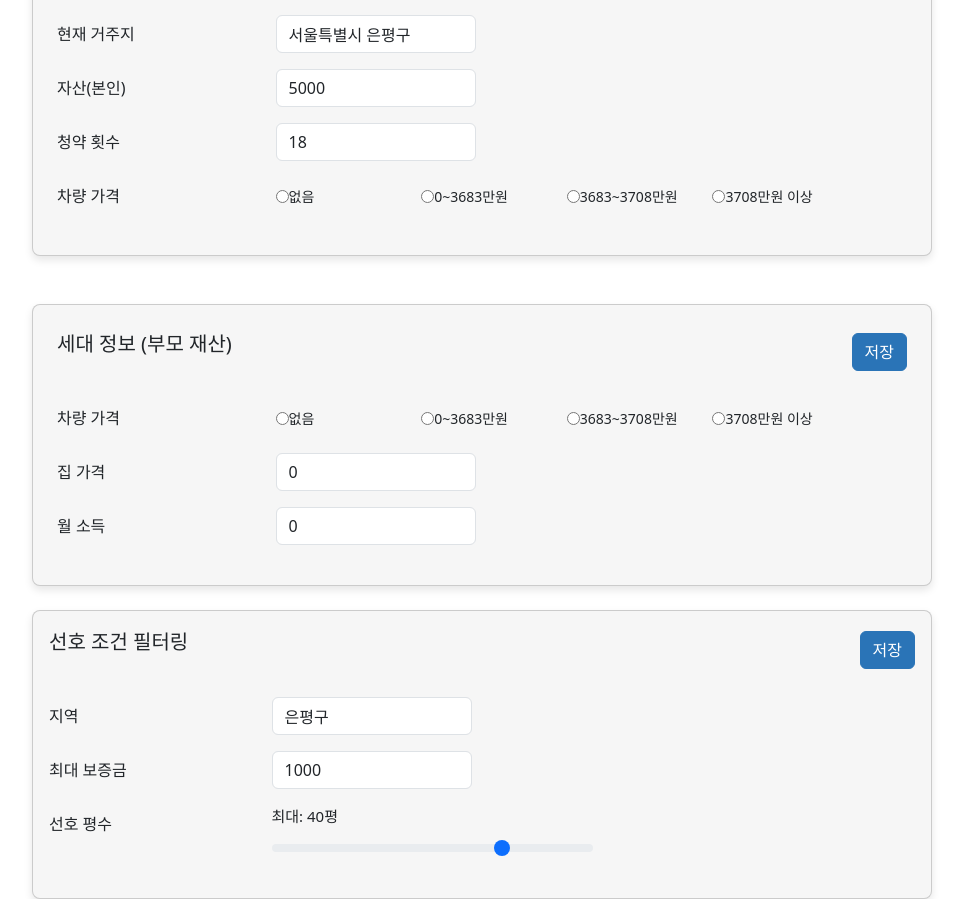
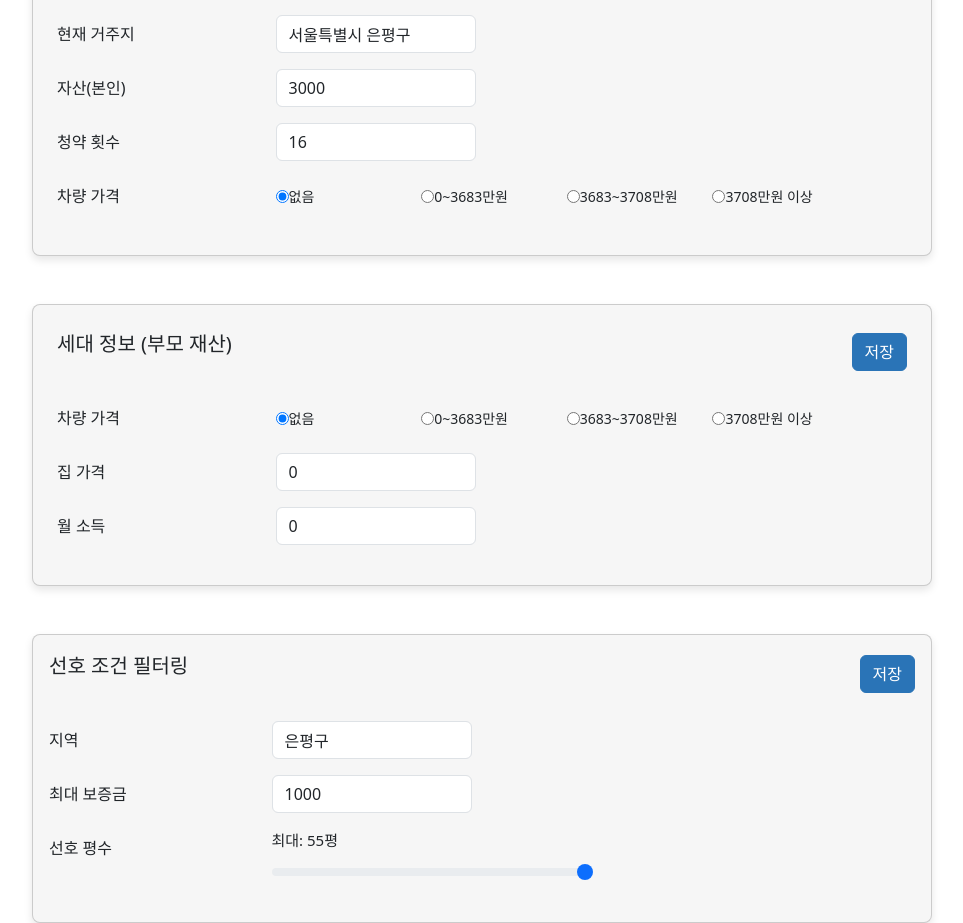
Before and after one commit to chaerinotcherry/unidthon-project, a React (Create React App) app in the folder frontend/: page /mypage in a window 1280 px wide. Shown: the part 580-1503 px from the top of the page, without its empty margins (158-1121 px from the left). Before the commit the page ends 1479 px from the top, so only its background shows below. Built offline with nearby package versions, Linux system fonts and the light colour scheme; no server answers.

Commit message:
마이페이지 api 연결

```diff
--- a/frontend/src/mypage/FamilyInfo.js
+++ b/frontend/src/mypage/FamilyInfo.js
@@ -3,27 +3,37 @@ import axios from 'axios';
 
 function FamilyInfo() {
     const [familyInfo, setFamilyInfo] = useState({
-        carValue: '0',
-        houseValue: '0',
-        monthlyIncome: '0',
+        parentCarPrice: '없음', // ENUM 값
+        parentHousePrice: 0, // INTEGER로 변경
+        parentMonthlyIncome: 0, // INTEGER로 변경
     });
 
-    // useEffect(() => {
-    //     const fetchData = async () => {
-    //         const response = await axios.get('/api/family-info');
-    //         setFamilyInfo(response.data);
-    //     };
-    //     fetchData();
-    // }, []);
+    // 데이터 가져오기
+    useEffect(() => {
+        const fetchData = async () => {
+            try {
+                const response = await axios.get('http://13.125.39.194/users/filter'); // 실제 API 엔드포인트로 수정
+                setFamilyInfo(response.data);
+            } catch (error) {
+                console.error("Error fetching family data:", error);
+            }
+        };
+        fetchData();
+    }, []);
 
     const handleChange = (e) => {
         const { name, value } = e.target;
-        setFamilyInfo({ ...familyInfo, [name]: value });
+        const newValue = name === 'parentHousePrice' || name === 'parentMonthlyIncome' ? Number(value) : value;
+        setFamilyInfo({ ...familyInfo, [name]: newValue });
     };
 
     const handleSave = async () => {
-        // await axios.put('/api/family-info', familyInfo);
-        alert("세대 정보가 저장되었습니다.");
+        try {
+            await axios.put('http://13.125.39.194/users/filter', familyInfo); // 실제 API 엔드포인트로 수정
+            alert("세대 정보가 저장되었습니다.");
+        } catch (error) {
+            console.error("Error saving family data:", error);
+        }
     };
 
     return (
@@ -34,60 +44,63 @@ function FamilyInfo() {
             </div>
 
             <form>
+                {/* 차량 가격 ENUM 값 */}
                 <div className="row mb-3">
                     <label className="col-3 col-form-label">차량 가격</label>
                     <div className="col-2 d-flex align-items-center" style={{ fontSize: '14px' }}>
                         <input
                             type="radio"
-                            name="carValue"
+                            name="parentCarPrice"
                             value="없음"
                             onChange={handleChange}
-                            checked={familyInfo.carValue === '없음'}
+                            checked={familyInfo.parentCarPrice === '없음'}
                         /> 없음
                     </div>
 
                     <div className="col-2 d-flex align-items-center" style={{ fontSize: '14px' }}>
                         <input
                             type="radio"
-                            name="carValue"
-                            value="0~3683만원"
+                            name="parentCarPrice"
+                            value="0~ 3683만원"
                             onChange={handleChange}
-                            checked={familyInfo.carValue === '0~3683만원'}
+                            checked={familyInfo.parentCarPrice === '0~ 3683만원'}
                         /> 0~3683만원
                     </div>
 
                     <div className="col-2 d-flex align-items-center" style={{ fontSize: '14px' }}>
                         <input
                             type="radio"
-                            name="carValue"
-                            value="3683~3708만원"
+                            name="parentCarPrice"
+                            value="3683 ~ 3708만원"
                             onChange={handleChange}
-                            checked={familyInfo.carValue === '3683~3708만원'}
+                            checked={familyInfo.parentCarPrice === '3683 ~ 3708만원'}
                         /> 3683~3708만원
                     </div>
 
                     <div className="col-2 d-flex align-items-center" style={{ fontSize: '14px' }}>
                         <input
                             type="radio"
-                            name="carValue"
+                            name="parentCarPrice"
                             value="3708만원 이상"
                             onChange={handleChange}
-                            checked={familyInfo.carValue === '3708만원 이상'}
+                            checked={familyInfo.parentCarPrice === '3708만원 이상'}
                         /> 3708만원 이상
                     </div>
                 </div>
 
+                {/* 집 가격 */}
                 <div className="row mb-3">
                     <label className="col-3 col-form-label">집 가격</label>
                     <div className="col-9">
-                        <input type="text" className="form-control" name="houseValue" value={familyInfo.houseValue} onChange={handleChange} />
+                        <input type="number" className="form-control" name="parentHousePrice" value={familyInfo.parentHousePrice} onChange={handleChange} />
                     </div>
                 </div>
 
+                {/* 월 소득 */}
                 <div className="row mb-3">
                     <label className="col-3 col-form-label">월 소득</label>
                     <div className="col-9">
-                        <input type="text" className="form-control" name="monthlyIncome" value={familyInfo.monthlyIncome} onChange={handleChange} />
+                        <input type="number" className="form-control" name="parentMonthlyIncome" value={familyInfo.parentMonthlyIncome} onChange={handleChange} />
                     </div>
                 </div>
             </form>
--- a/frontend/src/mypage/Mypage.js
+++ b/frontend/src/mypage/Mypage.js
@@ -8,14 +8,14 @@ function Mypage() {
     const [userData, setUserData] = useState({
         nickname: '유니드',
         username: 'unid_24',
-        phonenumber: '010-1234-5678',
+        phonenumber: '010-0000-0000',
     });
 
     useEffect(() => {
         // API 호출 함수
         const fetchUserData = async () => {
             try {
-                const response = await axios.get('/users/profile'); // 실제 API 엔드포인트로 변경
+                const response = await axios.get('http://13.125.39.194/users/profile'); // 실제 API 엔드포인트로 변경
                 const { nickname, username, phonenumber } = response.data;
                 setUserData({ nickname, username, phonenumber });
             } catch (error) {
--- a/frontend/src/mypage/PreferenceFilter.js
+++ b/frontend/src/mypage/PreferenceFilter.js
@@ -1,26 +1,44 @@
-import React, { useState } from 'react';
+import React, { useState, useEffect } from 'react';
 import axios from 'axios';
 
 function PreferenceFilter() {
     const [preferences, setPreferences] = useState({
-        region: '은평구',
-        subsidy: '1000',
-        maxArea: 40,
+        favoriteLoc: '은평구', // 지역 이름
+        favMaxDeposit: 1000, // 최대 보증금
+        favMaxArea: 55, // 최대 평수
     });
 
+    // 데이터 가져오기
+    useEffect(() => {
+        const fetchPreferences = async () => {
+            try {
+                const response = await axios.get('http://13.125.39.194/users/preference-filter');
+                setPreferences(response.data);
+                console.log("got response: ", response.data);
+            } catch (error) {
+                console.error("Error fetching preferences:", error);
+            }
+        };
+        fetchPreferences();
+    }, []);
 
     const handleChange = (e) => {
         const { name, value } = e.target;
-        setPreferences({ ...preferences, [name]: Number(value) });
+        const newValue = name === 'favMaxDeposit' || name === 'favMaxArea' ? Number(value) : value;
+        setPreferences({ ...preferences, [name]: newValue });
     };
 
     const handleSave = async () => {
-        // await axios.put('/api/preferences', preferences);
-        alert("선호 조건이 저장되었습니다.");
+        try {
+            await axios.put('http://13.125.39.194/users/preference-filter', preferences);
+            alert("선호 조건이 저장되었습니다.");
+        } catch (error) {
+            console.error("Error saving preferences:", error);
+        }
     };
 
     return (
-        <section className="info-section card p-3 mt-4" style={{ backgroundColor: '#F6F6F6', width: '900px' }}>
+        <section className="info-section card p-3 mt-5" style={{ backgroundColor: '#F6F6F6', width: '900px' }}>
             <div className="d-flex justify-content-between align-items-center mb-4">
                 <p style={{ fontSize: '20px' }}>선호 조건 필터링</p>
                 <button type="button" className="btn btn-primary" onClick={handleSave}>저장</button>
@@ -30,14 +48,14 @@ function PreferenceFilter() {
                 <div className="row mb-3">
                     <label className="col-3 col-form-label">지역</label>
                     <div className="col-9">
-                        <input type="text" className="form-control" name="region" value={preferences.region} onChange={handleChange} />
+                        <input type="text" className="form-control" name="favoriteLoc" value={preferences.favoriteLoc} onChange={handleChange} />
                     </div>
                 </div>
 
                 <div className="row mb-3">
                     <label className="col-3 col-form-label">최대 보증금</label>
                     <div className="col-9">
-                        <input type="text" className="form-control" name="subsidy" value={preferences.subsidy} onChange={handleChange} />
+                        <input type="number" className="form-control" name="favMaxDeposit" value={preferences.favMaxDeposit} onChange={handleChange} />
                     </div>
                 </div>
 
@@ -45,16 +63,16 @@ function PreferenceFilter() {
                     <label className="col-3 col-form-label">선호 평수</label>
                     <div className="col-9">
                         <div className="d-flex justify-content-between mb-2">
-                            <span style={{ fontSize: '15px' }}>최대: {preferences.maxArea}평</span>
+                            <span style={{ fontSize: '15px' }}>최대: {preferences.favMaxArea}평</span>
                         </div>
                         <input
                             type="range"
                             className="form-range"
-                            name="maxArea"
+                            name="favMaxArea"
                             min="0"
                             max="55"
                             step="1"
-                            value={preferences.maxArea}
+                            value={preferences.favMaxArea}
                             onChange={handleChange}
                             style={{ width: '50%' }} // 슬라이더 길이를 100%로 설정
                         />
--- a/frontend/src/mypage/UserInfo.js
+++ b/frontend/src/mypage/UserInfo.js
@@ -1,26 +1,44 @@
-import React, { useState } from 'react';
+import React, { useState, useEffect } from 'react';
 import './UserInfo.css';
+import axios from 'axios';
 
 function UserInfo() {
     const [formData, setFormData] = useState({
-        isOwner: '예',
-        birthYear: '1997',
-        job: '대학생',
-        salary: '0',
-        workExperience: '아니오',
-        residence: '서울특별시 은평구',
-        assets: '5000',
-        numberOfApplications: '18',
-        carValue: '0',
+        haveHouse: false,
+        birthYear: 2000, // integer로 수정
+        currentJob: '대학생',
+        monthlyIncome: 0, // integer로 수정
+        haveWorked: false, // boolean으로 수정
+        currentLoc: '서울특별시 은평구',
+        asset: 3000, // integer로 수정
+        subscriptionNo: 16, // integer로 수정
+        carPrice: '없음', // ENUM 타입에 맞춰 수정
     });
 
+    useEffect(() => {
+        const fetchData = async () => {
+            try {
+                const response = await axios.get('http://13.125.39.194/users/myinfo');
+                setFormData(response.data);
+            } catch (error) {
+                console.error("Error fetching user data:", error);
+            }
+        };
+
+        fetchData();
+    }, []);
+
     const handleChange = (e) => {
-        const { name, value } = e.target;
-        setFormData({ ...formData, [name]: value });
+        const { name, value, type } = e.target;
+        const newValue = type === 'radio' ? (value === 'true' ? true : value === 'false' ? false : value)
+                        : type === 'number' ? Number(value)
+                        : value;
+
+        setFormData({ ...formData, [name]: newValue });
     };
 
     const handleSave = async () => {
-        // await axios.put('/api/userinfo', formData);
+        await axios.put('http://13.125.39.194/users/myinfo', formData);
         alert("내 정보가 저장되었습니다.");
     };
 
@@ -34,24 +52,24 @@ function UserInfo() {
                 <div className="row mb-3">
                     <label className="col-3 col-form-label">무주택자 여부</label>
                     <div className="col-3 d-flex align-items-center">
-                        <input type="radio" name="isOwner" value="예" onChange={handleChange} checked={formData.isOwner === '예'} /> 예
+                        <input type="radio" name="haveHouse" value={true} onChange={handleChange} checked={formData.haveHouse === true} /> 예
                     </div>
                     <div className="col-3 d-flex align-items-center">
-                        <input type="radio" name="isOwner" value="아니오" onChange={handleChange} className="ms-3" checked={formData.isOwner === '아니오'} /> 아니오
+                        <input type="radio" name="haveHouse" value={false} onChange={handleChange} checked={formData.haveHouse === false} /> 아니오
                     </div>
                 </div>
 
                 <div className="row mb-3">
                     <label className="col-3 col-form-label">출생연도</label>
                     <div className="col-9">
-                        <input type="text" className="form-control" name="birthYear" value={formData.birthYear} onChange={handleChange} />
+                        <input type="number" className="form-control" name="birthYear" value={formData.birthYear} onChange={handleChange} />
                     </div>
                 </div>
 
                 <div className="row mb-3">
                     <label className="col-3 col-form-label">현재 직업</label>
                     <div className="col-9">
-                        <select className="form-control" name="job" value={formData.job} onChange={handleChange}>
+                        <select className="form-control" name="currentJob" value={formData.currentJob} onChange={handleChange}>
                             <option value="대학생">대학생</option>
                             <option value="취준생">취준생</option>
                             <option value="일반 근로자">일반 근로자</option>
@@ -64,81 +82,54 @@ function UserInfo() {
                 <div className="row mb-3">
                     <label className="col-3 col-form-label">월소득(본인)</label>
                     <div className="col-9">
-                        <input type="text" className="form-control" name="salary" value={formData.salary} onChange={handleChange} />
+                        <input type="number" className="form-control" name="monthlyIncome" value={formData.monthlyIncome} onChange={handleChange} />
                     </div>
                 </div>
 
                 <div className="row mb-3">
                     <label className="col-3 col-form-label">5년이상 근로 경험 여부</label>
                     <div className="col-3 d-flex align-items-center">
-                        <input type="radio" name="workExperience" value="예" onChange={handleChange} checked={formData.workExperience === '예'} /> 예
+                        <input type="radio" name="haveWorked" value={true} onChange={handleChange} checked={formData.haveWorked === true} /> 예
                     </div>
                     <div className="col-3 d-flex align-items-center">
-                        <input type="radio" name="workExperience" value="아니오" onChange={handleChange} checked={formData.workExperience === '아니오'} /> 아니오
+                        <input type="radio" name="haveWorked" value={false} onChange={handleChange} checked={formData.haveWorked === false} /> 아니오
                     </div>
                 </div>
 
                 <div className="row mb-3">
                     <label className="col-3 col-form-label">현재 거주지</label>
                     <div className="col-9">
-                        <input type="text" className="form-control" name="residence" value={formData.residence} onChange={handleChange} />
+                        <input type="text" className="form-control" name="currentLoc" value={formData.currentLoc} onChange={handleChange} />
                     </div>
                 </div>
 
                 <div className="row mb-3">
                     <label className="col-3 col-form-label">자산(본인)</label>
                     <div className="col-9">
-                        <input type="text" className="form-control" name="assets" value={formData.assets} onChange={handleChange} />
+                        <input type="number" className="form-control" name="asset" value={formData.asset} onChange={handleChange} />
                     </div>
                 </div>
 
                 <div className="row mb-3">
                     <label className="col-3 col-form-label">청약 횟수</label>
                     <div className="col-9">
-                        <input type="text" className="form-control" name="numberOfApplications" value={formData.numberOfApplications} onChange={handleChange} />
+                        <input type="number" className="form-control" name="subscriptionNo" value={formData.subscriptionNo} onChange={handleChange} />
                     </div>
                 </div>
 
                 <div className="row mb-3" >
                     <label className="col-3 col-form-label">차량 가격</label>
                     <div className="col-2 d-flex align-items-center" style={{ fontSize: '14px' }}>
-                        <input
-                            type="radio"
-                            name="carValue"
-                            value="없음"
-                            onChange={handleChange}
-                            checked={formData.carValue === '없음'}
-                        /> 없음
+                        <input type="radio" name="carPrice" value="없음" onChange={handleChange} checked={formData.carPrice === '없음'} /> 없음
                     </div>
-
                     <div className="col-2 d-flex align-items-center" style={{ fontSize: '14px' }}>
-                        <input
-                            type="radio"
-                            name="carValue"
-                            value="0~3683만원"
-                            onChange={handleChange}
-                            checked={formData.carValue === '0~3683만원'}
-                        /> 0~3683만원
+                        <input type="radio" name="carPrice" value="0~ 3683만원" onChange={handleChange} checked={formData.carPrice === '0~ 3683만원'} /> 0~3683만원
                     </div>
-
                     <div className="col-2 d-flex align-items-center" style={{ fontSize: '14px' }}>
-                        <input
-                            type="radio"
-                            name="carValue"
-                            value="3683~3708만원"
-                            onChange={handleChange}
-                            checked={formData.carValue === '3683~3708만원'}
-                        /> 3683~3708만원
+                        <input type="radio" name="carPrice" value="3683 ~ 3708만원" onChange={handleChange} checked={formData.carPrice === '3683 ~ 3708만원'} /> 3683~3708만원
                     </div>
-
                     <div className="col-2 d-flex align-items-center" style={{ fontSize: '14px' }}>
-                        <input
-                            type="radio"
-                            name="carValue"
-                            value="3708만원 이상"
-                            onChange={handleChange}
-                            checked={formData.carValue === '3708만원 이상'}
-                        /> 3708만원 이상
+                        <input type="radio" name="carPrice" value="3708만원 이상" onChange={handleChange} checked={formData.carPrice === '3708만원 이상'} /> 3708만원 이상
                     </div>
                 </div>
             </form>
```
